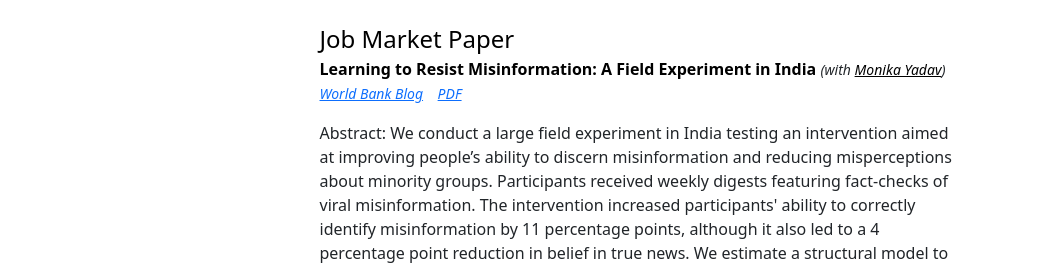
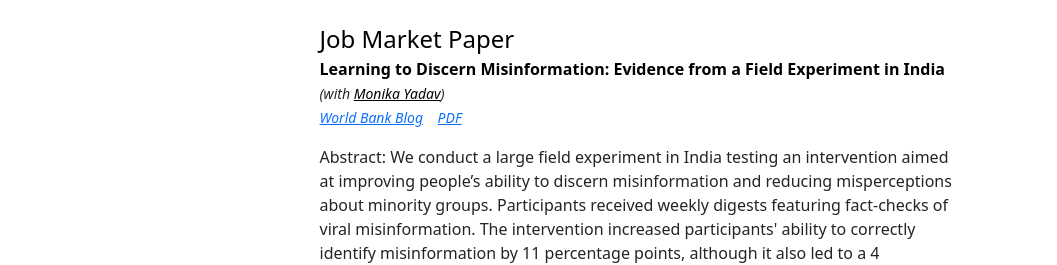
Before and after one commit to namangarg29/namangarg29.github.io, a plain HTML site: page index.html in a window 1280 px wide. Shown: the part 540-805 px from the top of the page, without its empty margins (0-1057 px from the left). Drawn offline with nearby package versions, Linux system fonts and the light colour scheme.

Commit message:
Correct paper title

```diff
--- a/index.html
+++ b/index.html
@@ -109,7 +109,7 @@
               <!-- <div class="pt-3"><span class="h2">Working Papers</span></div> -->
               <div class="pt-3">
                 <a class="simple-link"  href = "https://assets.namangarg.net/papers/jmp_latest.pdf" target = "_blank"><span class = "fs-4">Job Market Paper</span></a><br>
-                <a class="simple-link"  href = "https://assets.namangarg.net/papers/jmp_latest.pdf" target = "_blank"><span class="fw-bold fs-6">Learning to Resist Misinformation: A Field Experiment in India</span></a>
+                <a class="simple-link"  href = "https://assets.namangarg.net/papers/jmp_latest.pdf" target = "_blank"><span class="fw-bold fs-6">Learning to Discern Misinformation: Evidence from a Field Experiment in India</span></a>
                <small><i>(with <a class="simple-link" href="https://www.monikayadav.net/" target="_blank"><u>Monika Yadav</u></a>)  </i></small>
                &nbsp;  <br>
                <span> <i>
```
